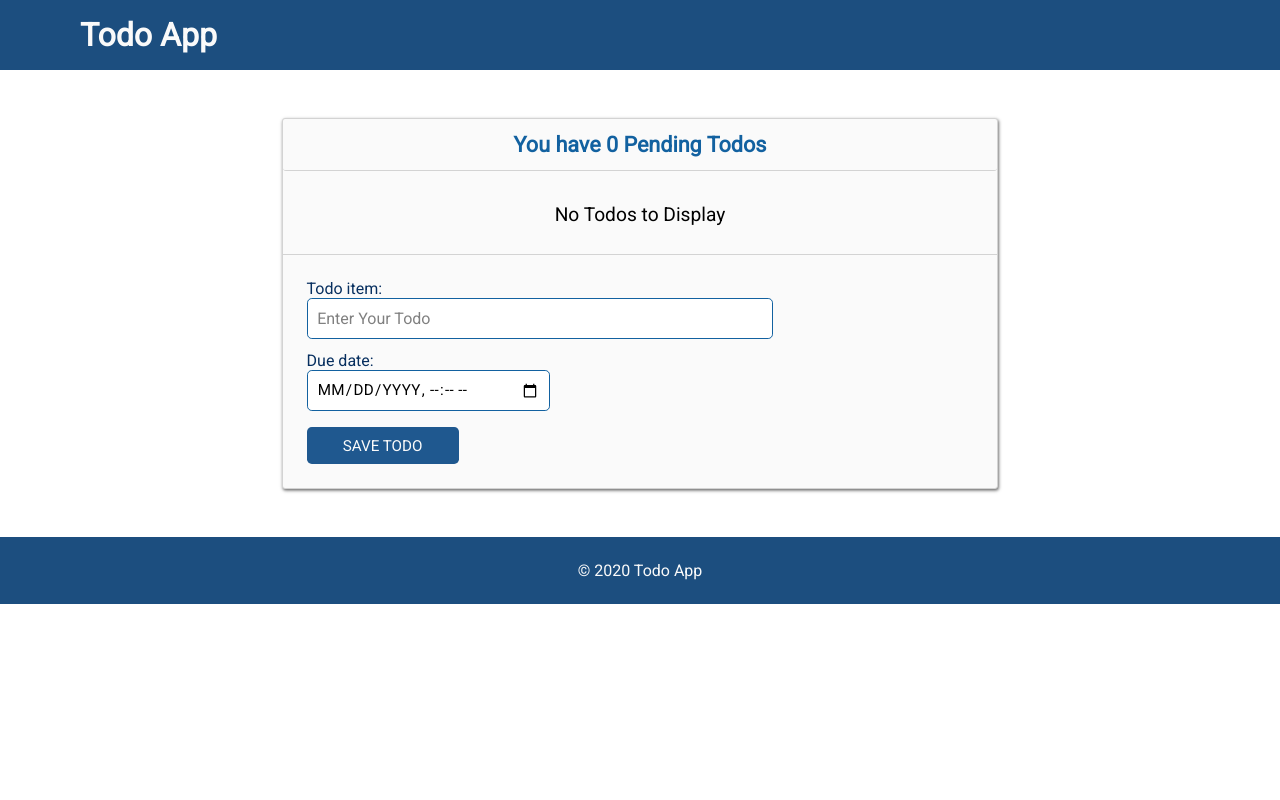
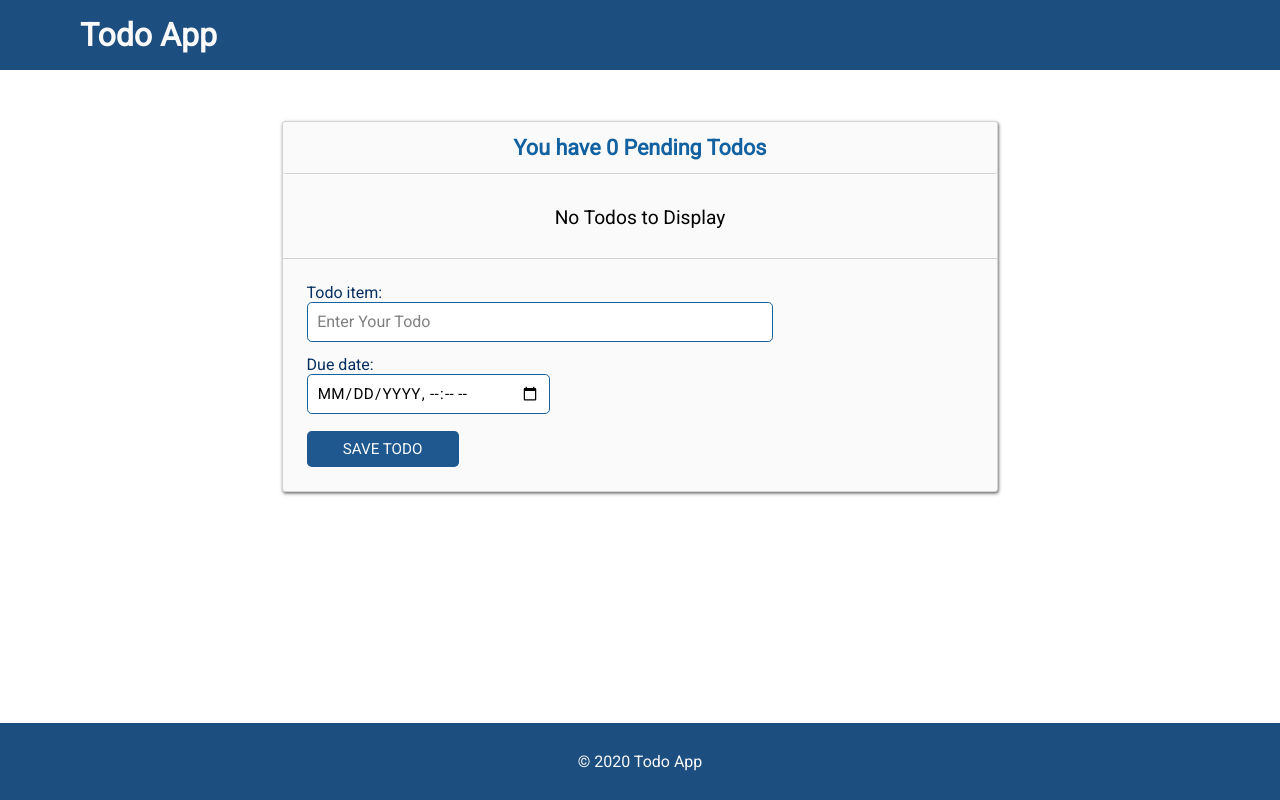
Before and after one commit to Seth250/crozoff, a Django app: page / in a window 1280 px wide. Run offline with Django 3.2, Linux system fonts and the light colour scheme; data that the repository does not hold is empty; some libraries are stand-ins or nearby versions.

Commit message:
made modifications

```diff
--- a/todo/static/todo/css/styles.css
+++ b/todo/static/todo/css/styles.css
@@ -1,5 +1,5 @@
-/* Note to self: Don't stupidly remove any supposedly redundant code that you come across, it is most
-   likely more important than you might think(Just a small piece of advice)
+/* Note to self: Don't stupidly remove any supposedly ACTIVE redundant code that you come across,
+   it is most likely more important than you might think(Just a small piece of advice)
 */
 
 *{
@@ -22,8 +22,8 @@
 }
 
 .page-wrapper{
-/*	position: relative;
-	min-height: 100vh;*/
+	position: relative;
+	min-height: 100vh;
 	font-family: var(--main-font-family);
 }
 
@@ -57,12 +57,19 @@
 }
 
 .main-content{
-	padding: 3rem 0;
+	/* reason why you're explicitly setting the top and bottom padding is because you want a
+	   footer that adapts to the page content
+	   the bottom padding is actually the important piece, that's why you're not using the
+	   syntax shortcut
+	   and also, the reason why the bottom padding is 8rem is because the footer's height is
+	   4.8rem and since the padding was 3.2rem initially, 3.2 + 4.8 = 8rem. durrh */
+	padding-top: 3.2rem;
+	padding-bottom: 8rem;
+	/*padding: 3.2rem 0;*/
 	display: flex;
 	justify-content: center;
 	align-items: center;
 	flex-flow: column;
-	/*overflow: auto;*/
 }
 
 .message,
@@ -277,7 +284,6 @@
 	border-top: 1px solid lightgrey;
 	/*padding: 1rem 2rem;*/
 	padding: 1.5rem;
-	/*font: 1em var(--main-font-family);*/
 }
 
 .form-container label{
@@ -428,11 +434,14 @@
 }
 
 .page-footer{
-/*	position: absolute;
+	position: absolute;
 	bottom: 0;
-	width: 100%;*/
-	padding: 1.5rem 0;
-	text-align: center;
+	width: 100%;
+	height: 4.8rem;
+	display: flex;
+	align-items: center;
+	justify-content: center;
+	/*padding: 1.5rem 0;*/
 	background: var(--primary-background);
 	color: var(--primary-color);
 }
```
